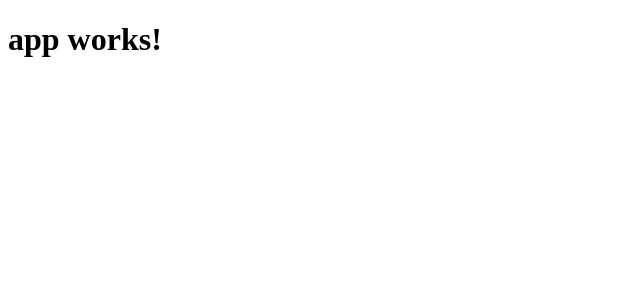
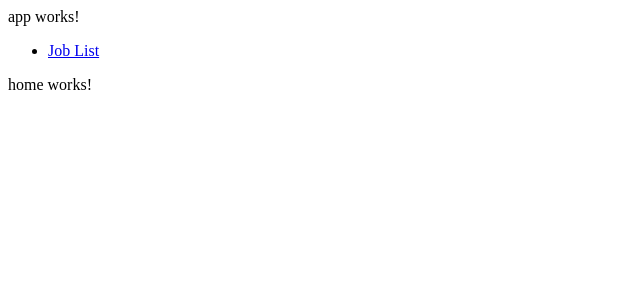
Before and after one commit to DerejeKitaw/SEWEngineerning, an Angular app: page /welcome in a window 1280 px wide. Shown: the top 300 px of the page, without its empty margins (0-640 px from the left). Built offline with nearby package versions, Linux system fonts and the light colour scheme.

Commit message:
routin added in app component

```diff
--- a/src/app/app.component.html
+++ b/src/app/app.component.html
@@ -1,3 +1,14 @@
-<h1>
-  {{title}}
-</h1>
+<div class="container">
+        <nav class="navbar navbar-default">
+            <div class="container-fluid">
+                <a class="navbar-brand">{{pageTitle}}</a>
+                <ul class="nav navbar-nav">
+                    <li><a [routerLink]="['/jobs']">Job List</a></li>
+
+                </ul>
+            </div>
+        </nav>
+        <div class="container">
+            <router-outlet></router-outlet>
+        </div>
+     </div>
--- a/src/app/app.component.ts
+++ b/src/app/app.component.ts
@@ -6,5 +6,5 @@ import { Component } from '@angular/core';
   styleUrls: ['./app.component.css']
 })
 export class AppComponent {
-  title = 'app works!';
+  pageTitle = 'app works!';
 }
```
Also changed, not shown: src/app/app.module.ts (+12 -2 lines).
